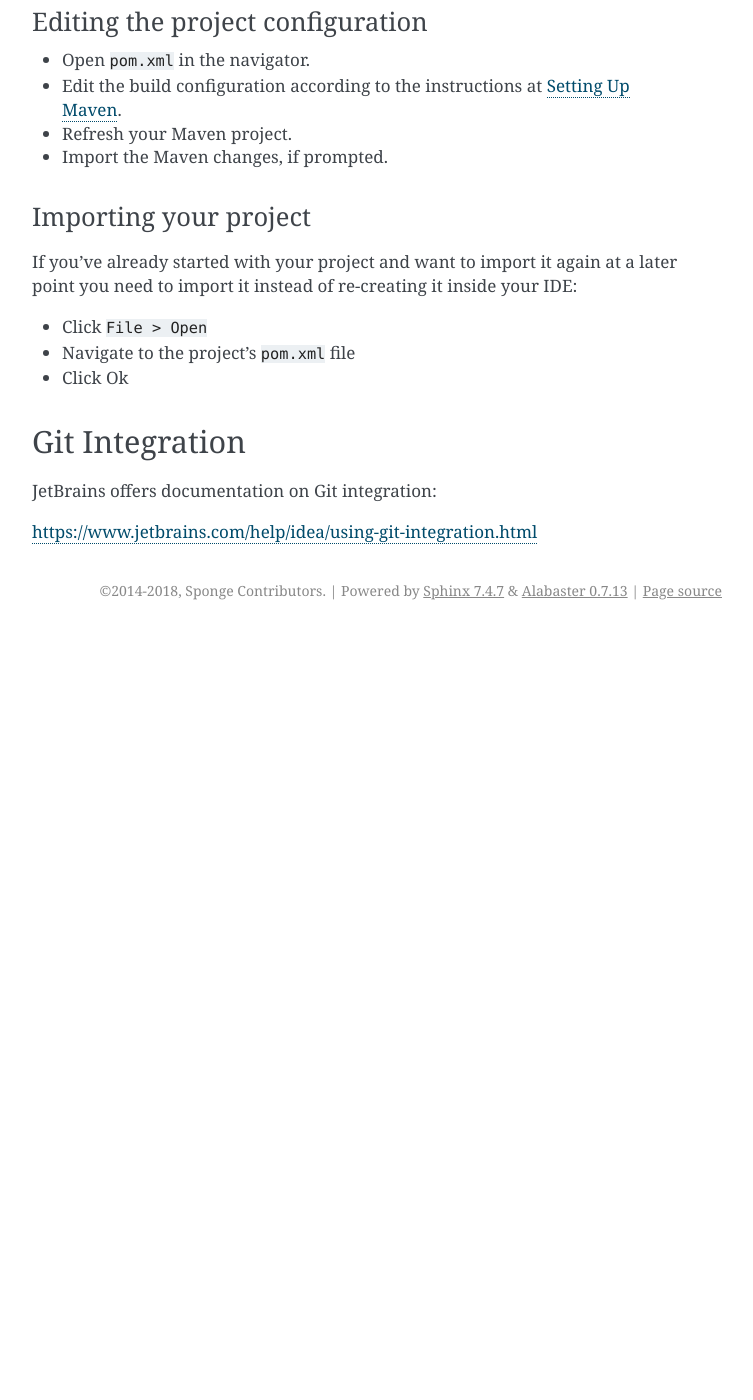
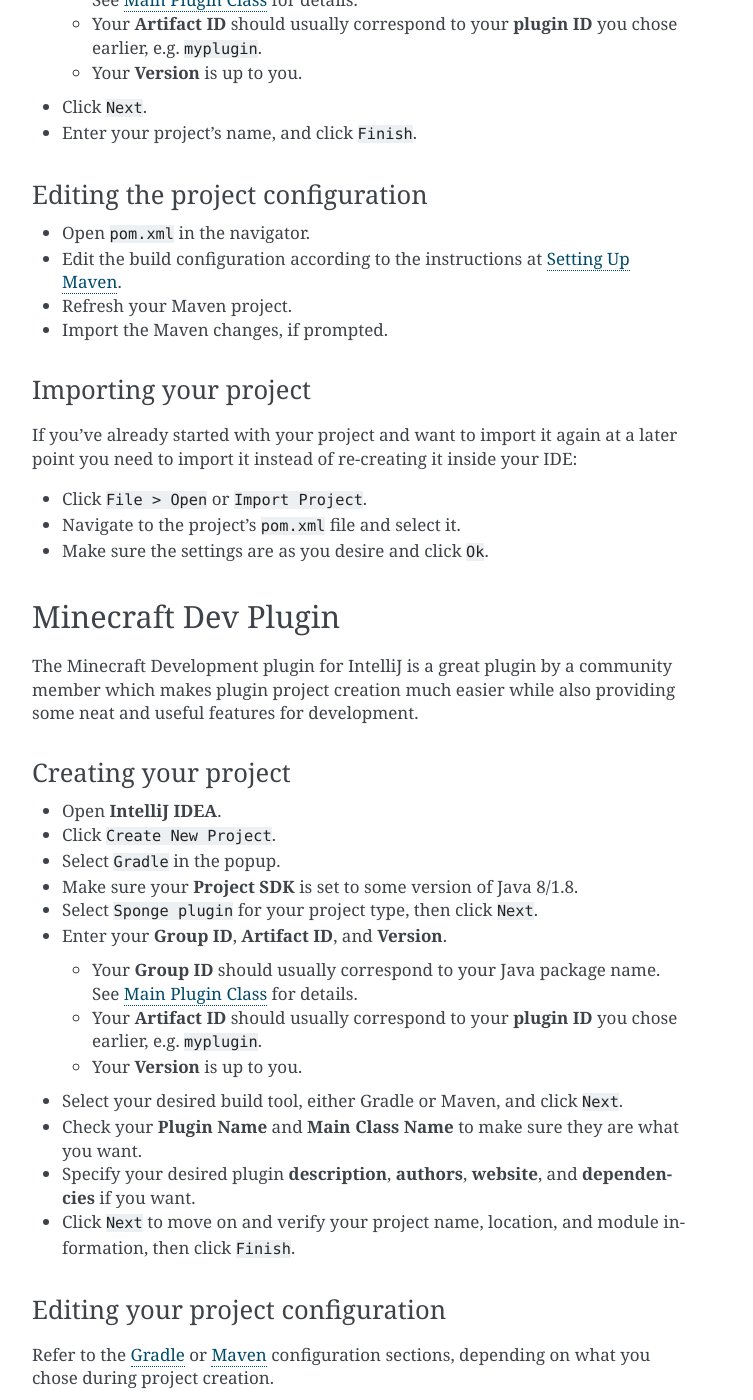
Before and after one commit to SpongePowered/SpongeDocs, a Sphinx documentation site: the page built from source/plugin/workspace/idea.rst, in a window 1280 px wide and 1400 px high, scrolled down 1442 px. Shown: the whole window, without its empty margins (388-1141 px from the left). Built offline with Sphinx 7.4.7, drawn with Linux system fonts in a browser that asks for light colours; pages that are not in the unit, such as notebooks, are missing from menus; before the commit the page ends 2072 px from its top, so only the background shows below that; some of the changed text lies outside the part shown.

Commit message:
Flesh out idea workspace page

```diff
--- a/source/plugin/workspace/idea.rst
+++ b/source/plugin/workspace/idea.rst
@@ -3,7 +3,7 @@
 ========================
 
 This article describes how to configure your **IntelliJ IDEA** workspace for plugin development with SpongeAPI and
-:doc:`a build system such as Maven or Gradle <../buildsystem/>`.
+:doc:`a build system such as Maven or Gradle <../buildsystem/>` or the `Minecraft Development plugin <https://minecraftdev.org/>`_.
 
 Gradle
 ======
@@ -13,7 +13,10 @@
 
 * Open **IntelliJ IDEA**.
 * Click ``Create New Project``.
-* Select ``Gradle`` in the popup, and click ``Next``.
+* Select ``Gradle`` in the popup.
+* If you want, select any additional libraries and frameworks you desire, for example Kotlin.
+* Make sure your **Project SDK** is set to some version of Java 8/1.8.
+* Click ``Next`` to move on.
 * Enter your **Group ID**, **Artifact ID**, and **Version**.
 
   * Your **Group ID** should usually correspond to your Java package name. See :doc:`../plugin-class` for details.
@@ -21,6 +24,8 @@
   * Your **Version** is up to you.
 
 * Click ``Next`` twice, name your project, and click ``Finish``.
+
+.. _Gradle:
 
 Editing the build script
 ~~~~~~~~~~~~~~~~~~~~~~~~
@@ -36,9 +41,9 @@
 If you've already started with your project and want to import it again at a later point you need to import it instead
 of re-creating it inside your IDE:
 
-* Click ``File > Open``
-* Navigate to the project's ``build.gradle`` file
-* Click Ok
+* Click ``File > Open`` or ``Import Project``.
+* Navigate to the project's ``build.gradle`` file and select it.
+* Make sure the settings are as you desire and click ``Ok``.
 
 Maven
 =====
@@ -48,7 +53,9 @@
 
 * Open **IntelliJ IDEA**.
 * Click ``Create New Project``.
-* Select ``Maven`` in the popup, and click ``Next``.
+* Select ``Maven`` in the popup.
+* Make sure your **Project SDK** is set to some version of Java 8/1.8.
+* Click ``Next`` to move on.
 * Enter your **Group ID**, **Artifact ID**, and **Version**.
 
   * Your **Group ID** should usually correspond to your Java package name. See :doc:`../plugin-class` for details.
@@ -57,6 +64,8 @@
 
 * Click ``Next``.
 * Enter your project's name, and click ``Finish``.
+
+.. _Maven:
 
 Editing the project configuration
 ~~~~~~~~~~~~~~~~~~~~~~~~~~~~~~~~~
@@ -72,13 +81,42 @@
 If you've already started with your project and want to import it again at a later point you need to import it instead
 of re-creating it inside your IDE:
 
-* Click ``File > Open``
-* Navigate to the project's ``pom.xml`` file
-* Click Ok
+* Click ``File > Open`` or ``Import Project``.
+* Navigate to the project's ``pom.xml`` file and select it.
+* Make sure the settings are as you desire and click ``Ok``.
+
+Minecraft Dev Plugin
+====================
+
+The Minecraft Development plugin for IntelliJ is a great plugin by a community member which makes plugin project
+creation much easier while also providing some neat and useful features for development.
+
+Creating your project
+~~~~~~~~~~~~~~~~~~~~~
+* Open **IntelliJ IDEA**.
+* Click ``Create New Project``.
+* Select ``Gradle`` in the popup.
+* Make sure your **Project SDK** is set to some version of Java 8/1.8.
+* Select ``Sponge plugin`` for your project type, then click ``Next``.
+* Enter your **Group ID**, **Artifact ID**, and **Version**.
+
+  * Your **Group ID** should usually correspond to your Java package name. See :doc:`../plugin-class` for details.
+  * Your **Artifact ID** should usually correspond to your **plugin ID** you chose earlier, e.g. ``myplugin``.
+  * Your **Version** is up to you.
+
+* Select your desired build tool, either Gradle or Maven, and click ``Next``.
+* Check your **Plugin Name** and **Main Class Name** to make sure they are what you want.
+* Specify your desired plugin **description**, **authors**, **website**, and **dependencies** if you want.
+* Click ``Next`` to move on and verify your project name, location, and module information, then click ``Finish``.
+
+Editing your project configuration
+~~~~~~~~~~~~~~~~~~~~~~~~~~~~~~~~~~
+
+Refer to the Gradle_ or Maven_ configuration sections, depending on what you chose during project creation.
 
 Git Integration
 ===============
 
-JetBrains offers documentation on Git integration:
+JetBrains offers in-depth documentation on using their Git integration:
 
 https://www.jetbrains.com/help/idea/using-git-integration.html
```
